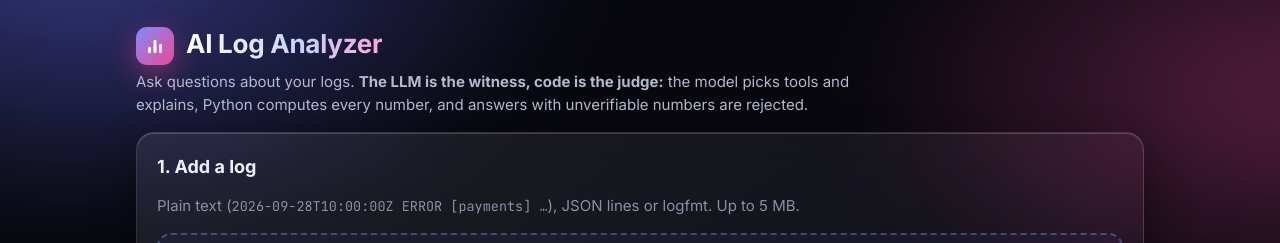
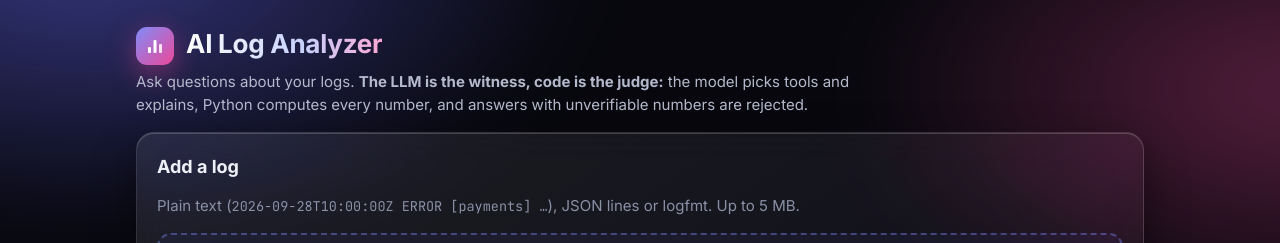
Before and after one commit to Lokesh-290104/ai-log-analyzer, a React (Vite) app in the folder frontend/: page / in a window 1280 px wide. Shown: the top 243 px of the page. Built offline with nearby package versions, Linux system fonts and the light colour scheme.

Commit message:
UI copy: drop leftover section numbers; friendlier title for pasted logs

```diff
--- a/frontend/src/components/OverviewPanel.tsx
+++ b/frontend/src/components/OverviewPanel.tsx
@@ -12,7 +12,7 @@ export function OverviewPanel({ upload }: { upload: UploadInfo }) {
   return (
     <section className="card" aria-labelledby="overview-title">
       <div className="card-head">
-        <h2 id="overview-title">2. What's in {upload.name}</h2>
+        <h2 id="overview-title">What's in {upload.name === 'pasted.log' ? 'your pasted log' : upload.name}</h2>
         <span className="muted small">
           {fmtBytes(upload.size_bytes)} · computed by code, no AI
         </span>
--- a/frontend/src/components/UploadPanel.tsx
+++ b/frontend/src/components/UploadPanel.tsx
@@ -26,7 +26,7 @@ export function UploadPanel({ busy, onFile, onText, onSample }: Props) {
 
   return (
     <section className="card upload" aria-labelledby="upload-title">
-      <h2 id="upload-title">1. Add a log</h2>
+      <h2 id="upload-title">Add a log</h2>
       <p className="muted">
         Plain text (<code>2026-09-28T10:00:00Z ERROR [payments] …</code>), JSON lines or logfmt. Up to 5 MB.
       </p>
```
